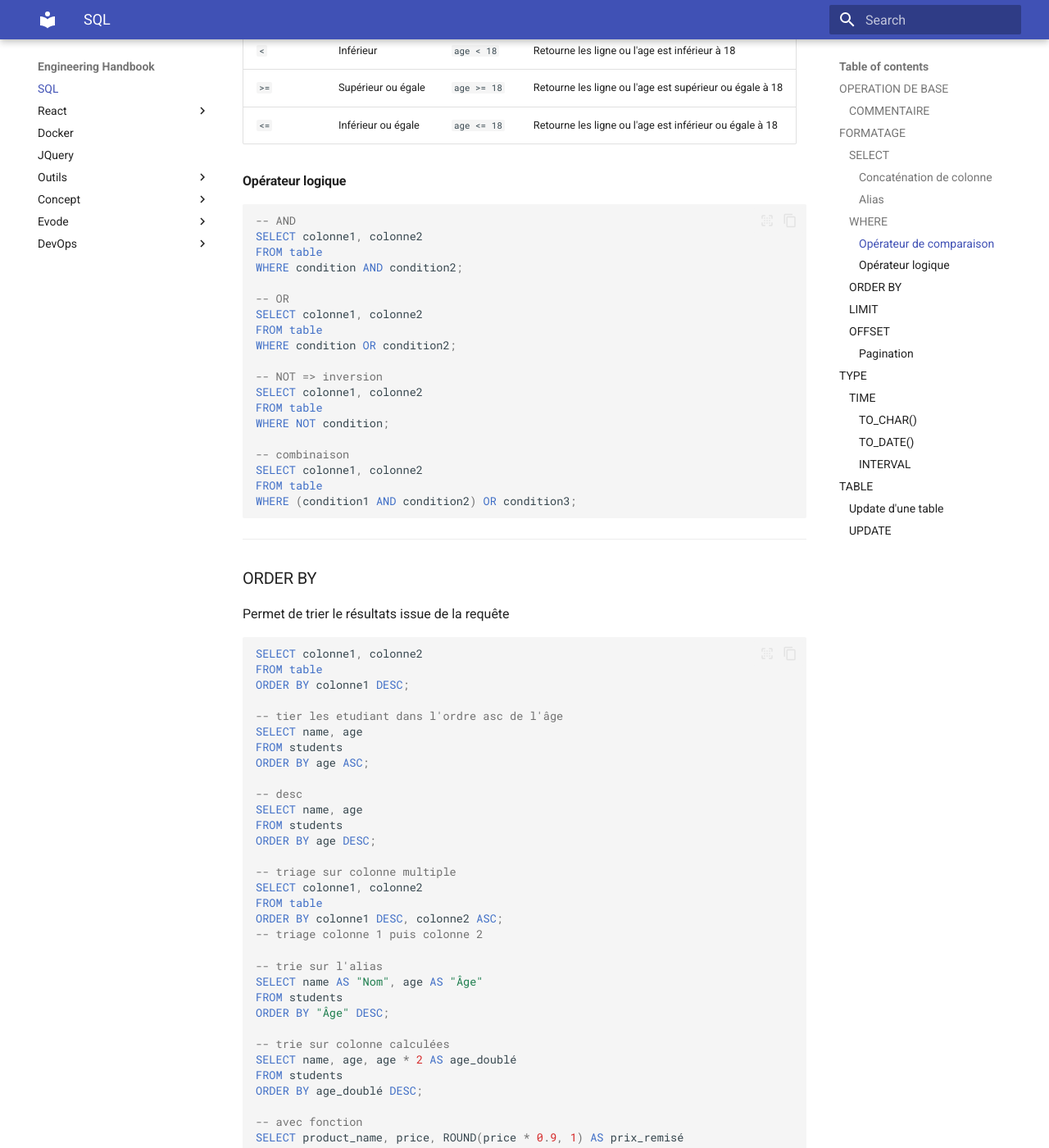
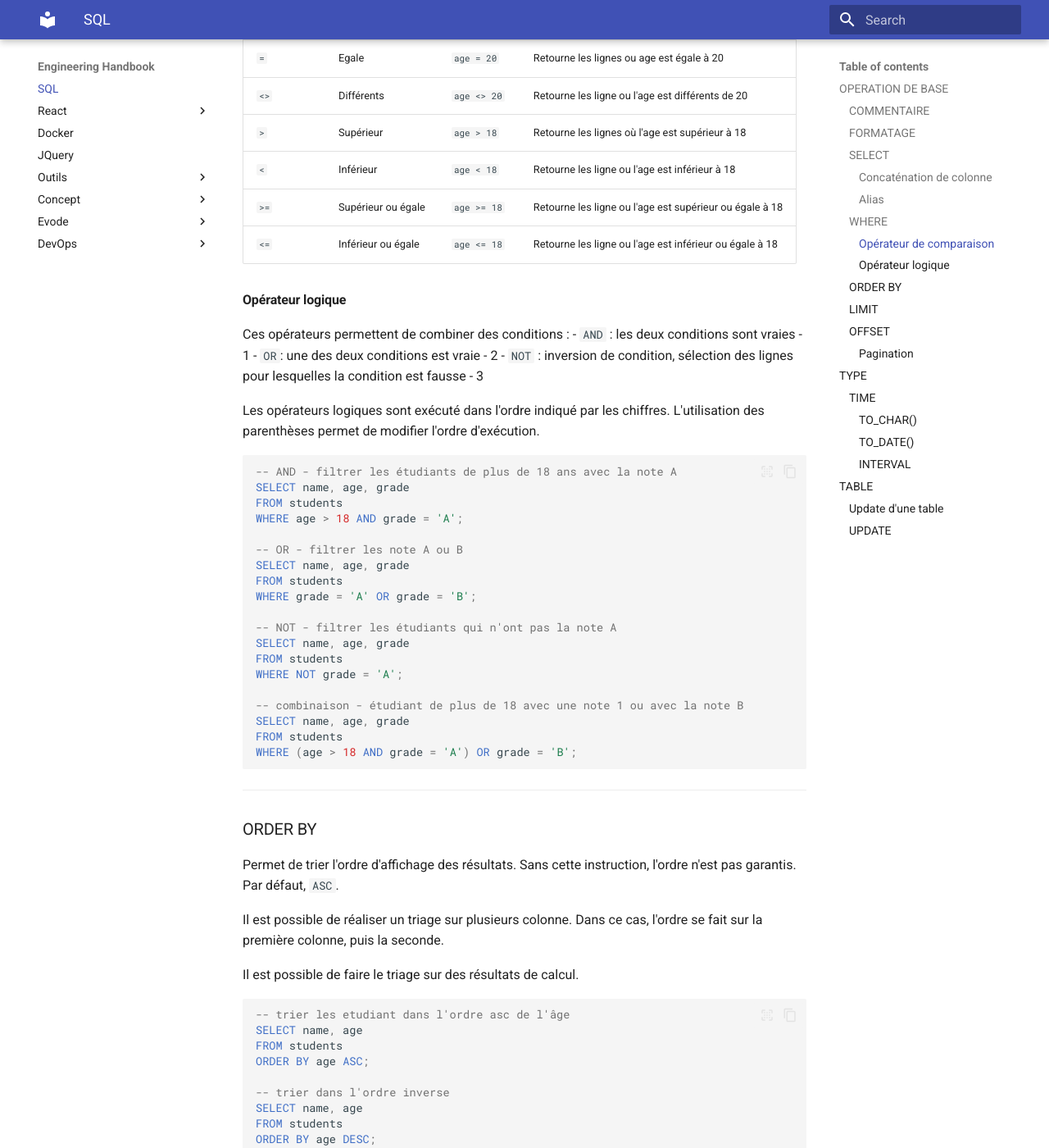
Before and after one commit to GuillemotClement/engineering-handbook, an MkDocs documentation site: the page built from docs/SQL/01_index.md, in a window 1280 px wide and 1400 px high, scrolled down 2235 px. Shown: the whole window at 82% size. Built offline with MkDocs 1.6.1 and Material for MkDocs 9.7.7, drawn with Linux system fonts in a browser that asks for light colours; some of the changed text lies outside the part shown.

````diff
--- a/docs/SQL/01_index.md
+++ b/docs/SQL/01_index.md
@@ -12,7 +12,7 @@
 SELECT * FROM employee -- WHERE YEAR(join_date) = 2015
 ```
 
-## FORMATAGE
+### FORMATAGE
 
 Par convention, utiliser ce formation pour écrire des requêtes lisible :
 
@@ -81,16 +81,25 @@ FROM students;
 ---
 
 ### WHERE
-Permet de filtrer les données retourner par la requête
+
+Permet de filtrer les données retourner par la requête. Les lignes retournées par la requête doivent remplir la condition pour être affichées.
+
 ```sql
 SELECT colonne1, colonne2
 FROM table
 WHERE condition;
 
--- exemple
+-- extraire les étudiants de + de 18 ans
 SELECT name, age
 FROM students
 WHERE age > 18;
+
+-- exclure l'étudiant avec un id de 1
+SELECT
+	id,
+	name
+FROM users
+WHERE id <> 1;
 ```
 
 #### Opérateur de comparaison
@@ -106,43 +115,52 @@ WHERE age > 18;
 
 #### Opérateur logique
 
+Ces opérateurs permettent de combiner des conditions :
+- `AND` : les deux conditions sont vraies - 1
+- `OR`: une des deux conditions est vraie - 2
+- `NOT` : inversion de condition, sélection des lignes pour lesquelles la condition est fausse - 3
+
+Les opérateurs logiques sont exécuté dans l'ordre indiqué par les chiffres. L'utilisation des parenthèses permet de modifier l'ordre d'exécution.
+
 ```sql
--- AND
-SELECT colonne1, colonne2
-FROM table
-WHERE condition AND condition2;
+-- AND - filtrer les étudiants de plus de 18 ans avec la note A
+SELECT name, age, grade
+FROM students
+WHERE age > 18 AND grade = 'A';
 
--- OR
-SELECT colonne1, colonne2
-FROM table
-WHERE condition OR condition2;
+-- OR - filtrer les note A ou B
+SELECT name, age, grade
+FROM students
+WHERE grade = 'A' OR grade = 'B';
 
--- NOT => inversion
-SELECT colonne1, colonne2
-FROM table
-WHERE NOT condition;
+-- NOT - filtrer les étudiants qui n'ont pas la note A
+SELECT name, age, grade
+FROM students
+WHERE NOT grade = 'A';
 
--- combinaison
-SELECT colonne1, colonne2
-FROM table
-WHERE (condition1 AND condition2) OR condition3;
+-- combinaison - étudiant de plus de 18 avec une note 1 ou avec la note B
+SELECT name, age, grade
+FROM students
+WHERE (age > 18 AND grade = 'A') OR grade = 'B';
 ```
 
 ---
 
 ### ORDER BY
-Permet de trier le résultats issue de la requête
+
+Permet de trier l'ordre d'affichage des résultats. Sans cette instruction, l'ordre n'est pas garantis. Par défaut, `ASC`.
+
+Il est possible de réaliser un triage sur plusieurs colonne. Dans ce cas, l'ordre se fait sur la première colonne, puis la seconde.
+
+Il est possible de faire le triage sur des résultats de calcul.
+
 ```sql
-SELECT colonne1, colonne2
-FROM table
-ORDER BY colonne1 DESC;
-
--- tier les etudiant dans l'ordre asc de l'âge
+-- trier les etudiant dans l'ordre asc de l'âge
 SELECT name, age
 FROM students
 ORDER BY age ASC;
 
--- desc
+-- trier dans l'ordre inverse
 SELECT name, age
 FROM students
 ORDER BY age DESC;
````
Also changed, not shown: other parts of docs/SQL/01_index.md (+1 -1 lines).
